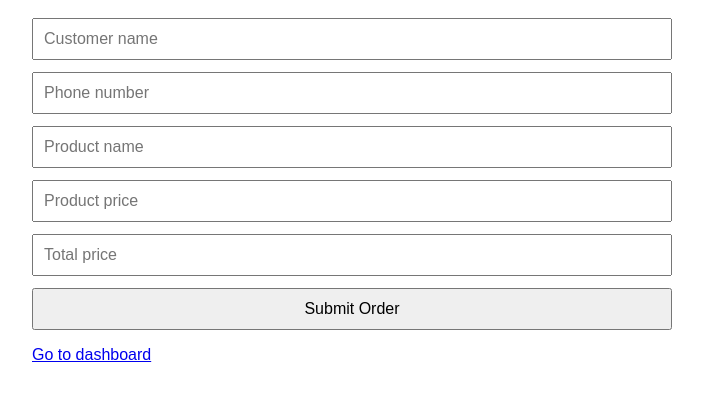
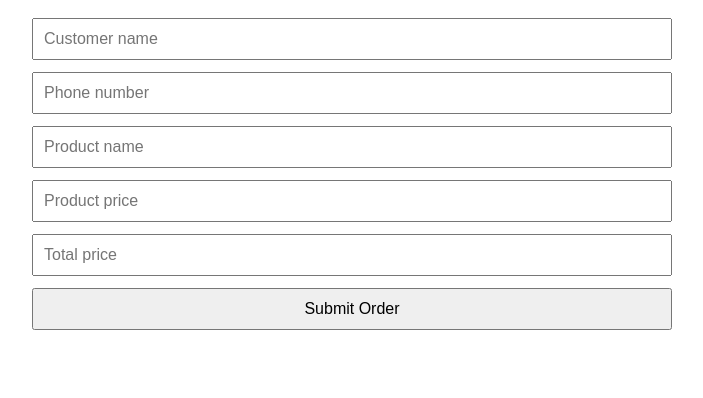
Before and after one commit to khaledemadanes-create/perfiumSite, a website: page public/index.html in a window 1280 px wide. Shown: the part 80-478 px from the top of the page, without its empty margins (288-991 px from the left). Drawn offline with Linux system fonts and the light colour scheme.

```diff
--- a/public/index.html
+++ b/public/index.html
@@ -58,10 +58,6 @@
     </form>
 
     <p id="message"></p>
-    <div class="links">
-      <a href="/dashboard">Go to dashboard</a>
-    </div>
-
     <script>
       const form = document.getElementById("orderForm");
       const message = document.getElementById("message");
```
